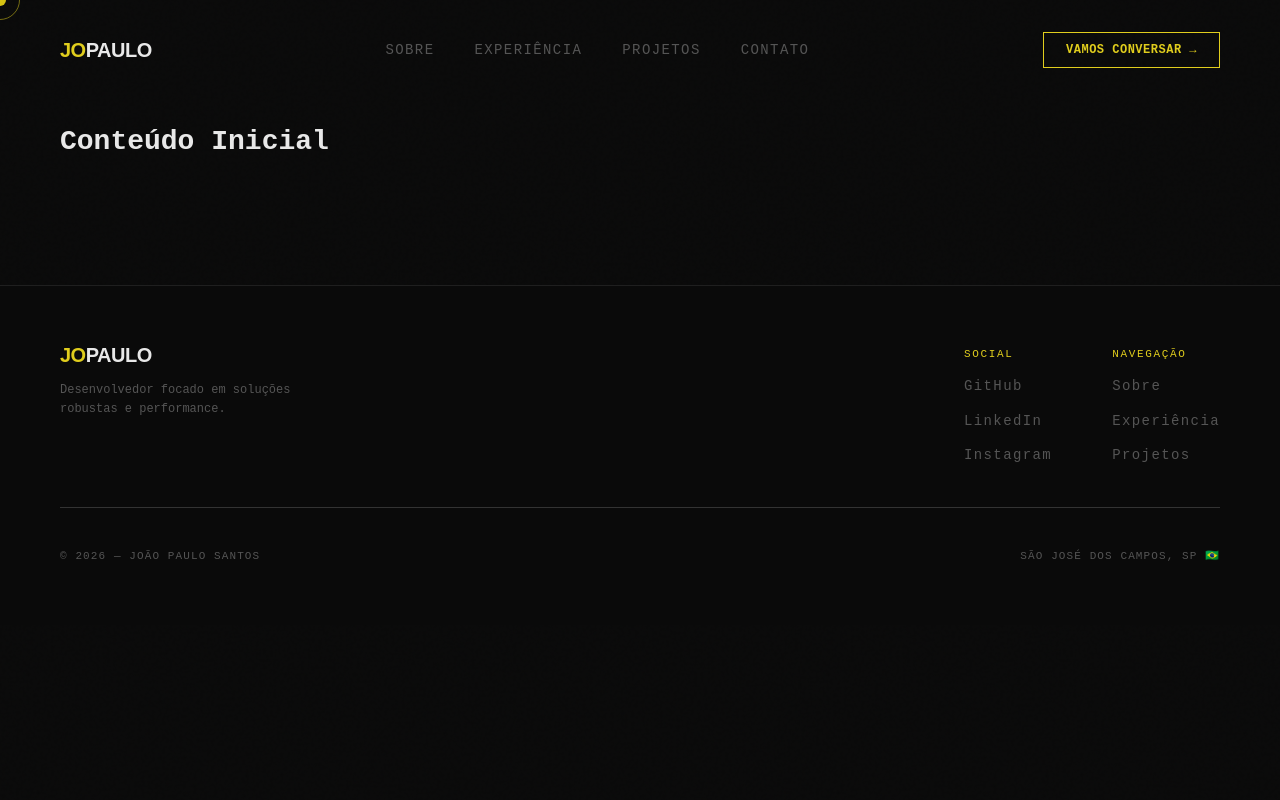
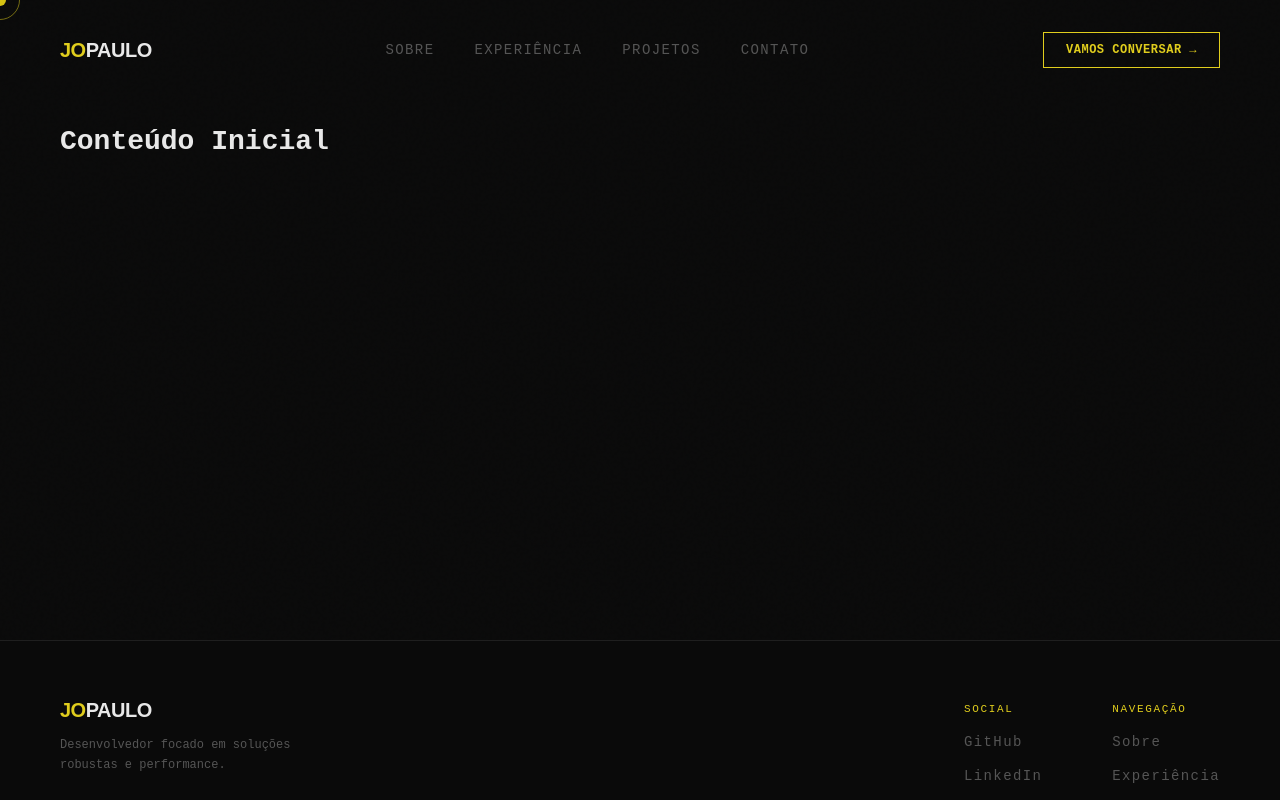
Before and after one commit to jopaul0/jopaul0.github.io, a React (Vite) app: page / in a window 1280 px wide. Shown: the top 800 px of the page. Built offline with nearby package versions, Linux system fonts and the light colour scheme.

Commit message:
refactor: main layout

```diff
--- a/src/App.tsx
+++ b/src/App.tsx
@@ -1,20 +1,11 @@
-import { Navbar }  from '@/components/Navbar'
-import { Cursor }  from '@/components/Cursor'
-import { Footer } from '@/components/Footer'
+import { MainLayout } from '@/layout/MainLayout';
 
 function App() {
-
   return (
-    <>
-      <Navbar />
-      <Cursor />
-      <main style={{ paddingTop: '120px', padding: '120px 60px' }}>
-        {/* O conteúdo das próximas fases entrará aqui */}
-        <h1>Conteúdo Inicial</h1>
-      </main>
-      <Footer />
-    </>
+    <MainLayout>
+      <h1>Conteúdo Inicial</h1>
+    </MainLayout>
   )
 }
 
-export default App
+export default App;
--- /dev/null
+++ b/src/layout/MainLayout/index.tsx
@@ -0,0 +1,17 @@
+import type { MainLayoutProps } from "./interface";
+import { Navbar } from '@/components/Navbar';
+import { Footer } from '@/components/Footer';
+import { Cursor } from '@/components/Cursor';
+
+export const MainLayout = ({ children }: MainLayoutProps) => {
+  return (
+    <>
+      <Cursor />
+      <Navbar />
+      <main style={{ paddingTop: '120px', padding: '120px 60px', minHeight: '80vh' }}>
+        {children}
+      </main>
+      <Footer />
+    </>
+  );
+};
--- /dev/null
+++ b/src/layout/MainLayout/interface.ts
@@ -0,0 +1,5 @@
+import type { ReactNode } from 'react';
+
+export interface MainLayoutProps {
+  children: ReactNode;
+}
```
